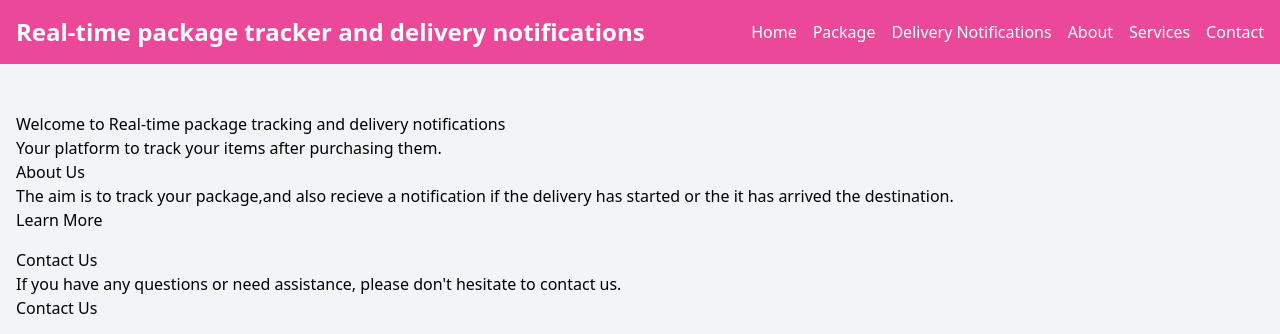
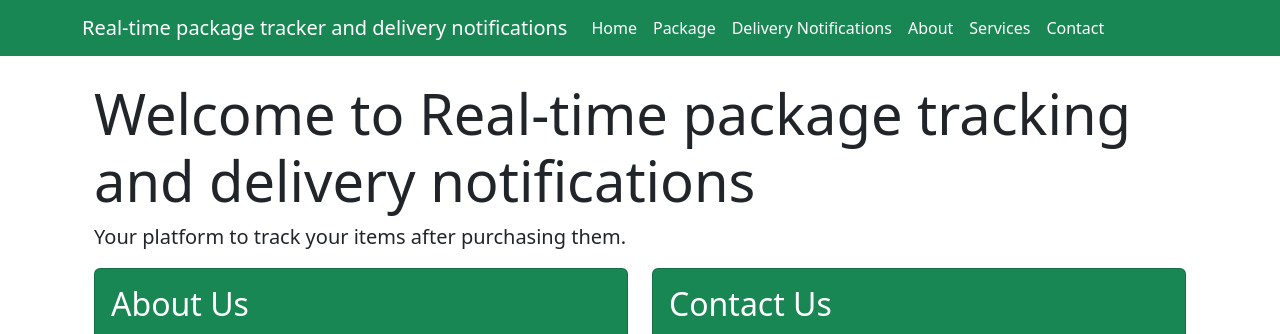
Before and after one commit to CodeBall-Pitch/real-time-package-tracking-notification, a Django app: page / in a window 1280 px wide. Shown: the top 334 px of the page. Run offline with Django 4.2, Linux system fonts and the light colour scheme; a user stored in the database is signed in; data comes from the database, SQL or seed files in the repository.

Commit message:
added items on my db

```diff
--- a/frontend/templates/base.html
+++ b/frontend/templates/base.html
@@ -6,25 +6,42 @@
     <meta charset="UTF-8">
     <meta name="viewport" content="width=device-width, initial-scale=1.0">
     <title>Real-time package tracker and delivery notifications</title>
-    <link rel="stylesheet" href="https://cdn.jsdelivr.net/npm/tailwindcss@2.2.16/dist/tailwind.min.css">
+    <link href="https://cdn.jsdelivr.net/npm/bootstrap@5.3.2/dist/css/bootstrap.min.css" rel="stylesheet" integrity="sha384-T3c6CoIi6uLrA9TneNEoa7RxnatzjcDSCmG1MXxSR1GAsXEV/Dwwykc2MPK8M2HN" crossorigin="anonymous">
 </head>
 
 <body class="font-sans bg-gray-100">
 
-    <!-- Navigation Bar -->
-    <nav class="bg-pink-500 p-4 text-white">
-        <div class="container mx-auto flex justify-between items-center">
-            <a href="/" class="text-2xl font-bold">Real-time package tracker and delivery notifications</a>
-            <ul class="flex space-x-4">
-                <li><a href="/" class="hover:underline">Home</a></li>
-                <li><a href="#" class="hover:underline">Package</a></li>
-                <li><a href="#" class="hover:underline">Delivery Notifications</a></li>
-                <li><a href="#" class="hover:underline">About</a></li>
-                <li><a href="#" class="hover:underline">Services</a></li>
-                <li><a href="#" class="hover:underline">Contact</a></li>
+   <!-- Navigation Bar -->
+<nav class="navbar navbar-expand-lg navbar-light bg-success">
+    <div class="container">
+        <a class="navbar-brand text-white" href="/">Real-time package tracker and delivery notifications</a>
+        <button class="navbar-toggler" type="button" data-toggle="collapse" data-target="#navbarNav" aria-controls="navbarNav" aria-expanded="false" aria-label="Toggle navigation">
+            <span class="navbar-toggler-icon"></span>
+        </button>
+        <div class="collapse navbar-collapse" id="navbarNav">
+            <ul class="navbar-nav ml-auto">
+                <li class="nav-item active">
+                    <a class="nav-link text-white" href="/">Home</a>
+                </li>
+                <li class="nav-item">
+                    <a class="nav-link text-white" href="#">Package</a>
+                </li>
+                <li class="nav-item">
+                    <a class="nav-link text-white" href="#">Delivery Notifications</a>
+                </li>
+                <li class="nav-item">
+                    <a class="nav-link text-white" href="#">About</a>
+                </li>
+                <li class="nav-item">
+                    <a class="nav-link text-white" href="#">Services</a>
+                </li>
+                <li class="nav-item">
+                    <a class="nav-link text-white" href="#">Contact</a>
+                </li>
             </ul>
         </div>
-    </nav>
+    </div>
+</nav>
 
     <!-- Content Area -->
     <div class="container mx-auto p-4">
@@ -39,7 +56,7 @@
     <footer class="bg-pink-500 text-white text-center p-4">
         &copy; 2023 Real-time package tracker and delivery notifications
     </footer>
-
+    <script src="https://cdn.jsdelivr.net/npm/bootstrap@5.3.2/dist/js/bootstrap.bundle.min.js" integrity="sha384-C6RzsynM9kWDrMNeT87bh95OGNyZPhcTNXj1NW7RuBCsyN/o0jlpcV8Qyq46cDfL" crossorigin="anonymous"></script>
 </body>
 
 </html>
--- a/frontend/templates/home.html
+++ b/frontend/templates/home.html
@@ -8,39 +8,46 @@
 
     <div class="row">
         <div class="col-md-6">
-            <div class="card mb-4">
+            <div class="card mb-4 bg-success text-white">
                 <div class="card-body">
                     <h2 class="card-title">About Us</h2>
                     <p class="card-text">The aim is to track your package,and also recieve a notification if the delivery has started or the it has arrived the destination. </p>
-                    <a href="/about/" class="btn btn-primary">Learn More</a>
+                    <a href="/about/" class="btn btn-light">Learn More</a>
                 </div>
             </div>
         </div>
         <div class="col-md-6">
-            <div class="card mb-4">
+            <div class="card mb-4 bg-success text-white">
                 <div class="card-body">
                     <h2 class="card-title">Contact Us</h2>
                     <p class="card-text">If you have any questions or need assistance, please don't hesitate to contact us.</p>
-                    <a href="/contact/" class="btn btn-primary">Contact Us</a>
+                    <a href="/contact/" class="btn btn-light">Contact Us</a>
                 </div>
             </div>
         </div>
     </div>
 
-    <h2 class="mt-4">final destination</h2>
-    <div class="row">
-        <!-- Display a list of the final destination -->
-
-            <div class="col-md-4">
-                <div class="card mb-4">
-                    <img src="#" class="card-img-top" alt="">
-                    <div class="card-body">
-                        <h5 class="card-title">iruiiu</h5>
-                        <p class="card-text">erufun</p>
-                        <a href="#" class="btn btn-primary">View Details</a>
-                    </div>
-                </div>
-            </div>
-
-    </div>
+    <h2 class="mt-4">Final Destination</h2>
+    <table class="table table-striped table-hover">
+        <thead class="bg-success text-white">
+            <tr>
+                <th scope="col">Tracking Number</th>
+                <th scope="col">Current Location</th>
+                <th scope="col">Destination</th>
+                <th scope="col">Status</th>
+                <th scope="col">Details</th>
+            </tr>
+        </thead>
+        <tbody>
+            {% for package in packages %}
+                <tr>
+                    <td>{{ package.tracking_number }}</td>
+                    <td>{{ package.current_location }}</td>
+                    <td>{{ package.destination }}</td>
+                    <td>{{ package.get_status_display }}</td>
+                    <td><a href="" class="btn btn-success">View Details</a></td>
+                </tr>
+            {% endfor %}
+        </tbody>
+    </table>
 {% endblock %}
```
